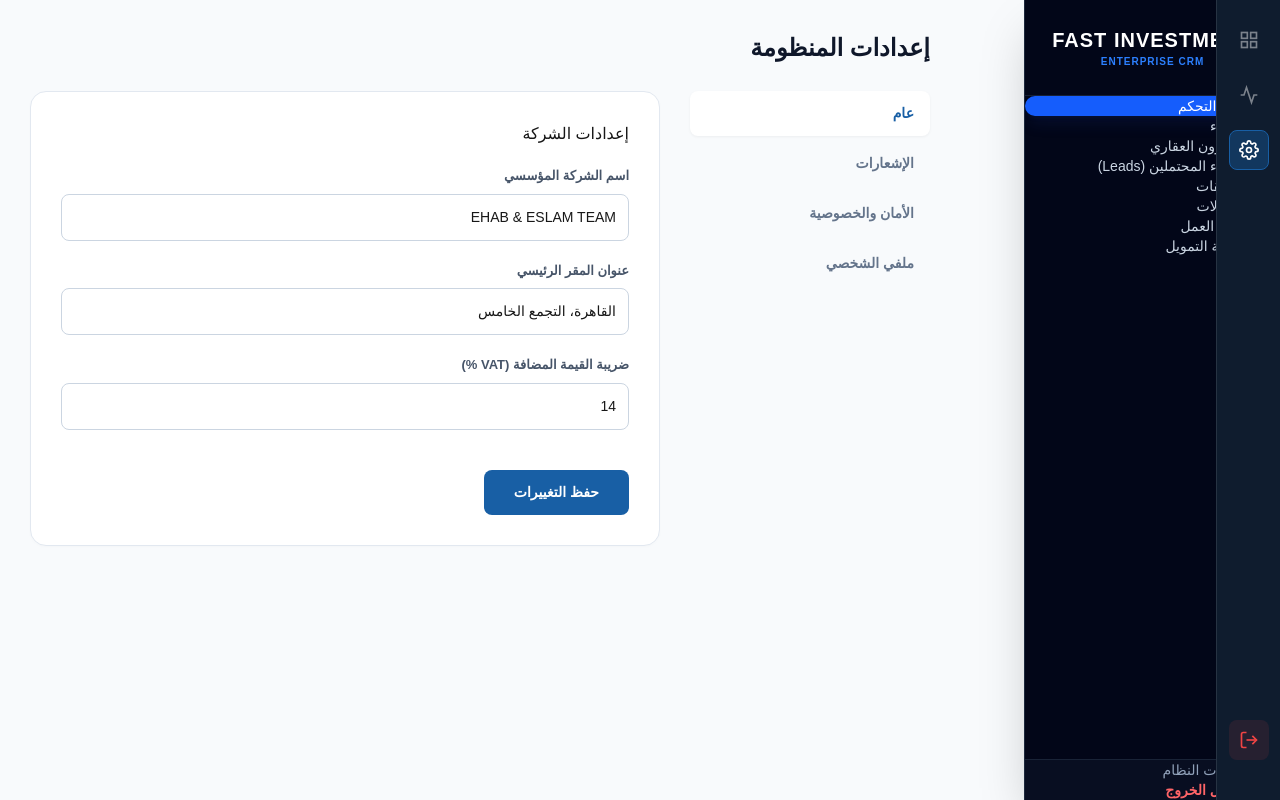
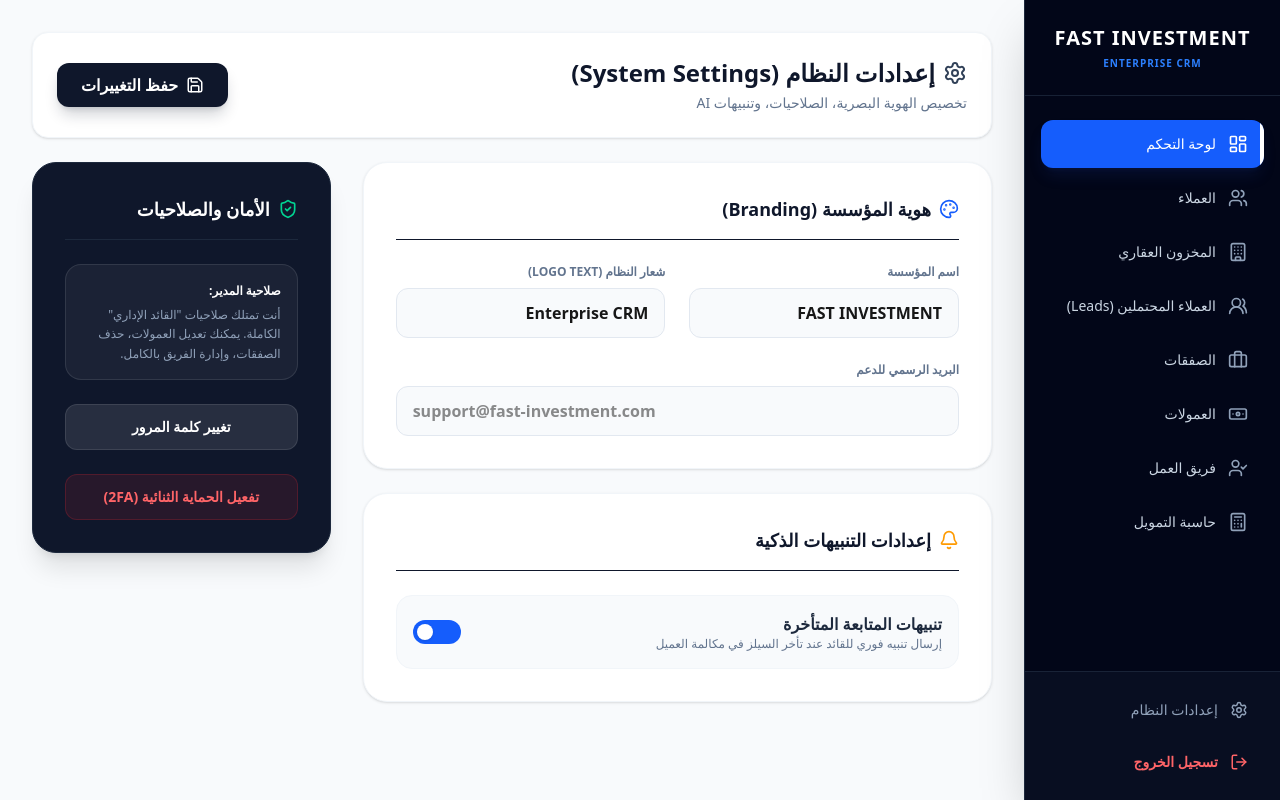
Before and after one commit to ehabalqadi001-lang/Real-estate-CRM-Manager-, a Next.js app: page /dashboard/settings in a window 1280 px wide. Built offline with nearby package versions, Linux system fonts and the light colour scheme; no server answers.

Commit message:
Fix: Unified Radical UI for Settings page and removed legacy layout conflicts

```diff
--- a/src/app/dashboard/settings/page.tsx
+++ b/src/app/dashboard/settings/page.tsx
@@ -1,183 +1,106 @@
-"use client";
-import React, { useState, useEffect } from 'react';
-import Link from 'next/link';
-import { supabase } from '@/lib/supabase';
-import { useRouter } from 'next/navigation';
+import { Settings, ShieldCheck, Palette, Bell, Save, AlertTriangle } from 'lucide-react'
 
-const CSS_STYLES = `
-  * { box-sizing: border-box; margin: 0; padding: 0; font-family: 'Cairo', sans-serif !important; }
-  .dashboard-container { display: flex; background: #f8fafc; min-height: 100vh; direction: rtl; }
+export const dynamic = 'force-dynamic'
 
-  .sidebar { width: 64px; background: #0f1c2e; display: flex; flex-direction: column; align-items: center; padding: 20px 0; gap: 15px; position: fixed; right: 0; top: 0; bottom: 0; z-index: 50;}
-  .nav-item { width: 40px; height: 40px; border-radius: 8px; display: flex; align-items: center; justify-content: center; color: rgba(255,255,255,0.45); cursor: pointer; text-decoration: none; transition: 0.2s; }
-  .nav-item:hover { background: rgba(255,255,255,0.1); color: #fff; }
-  .nav-item.active { background: rgba(24,95,165,0.4); color: #fff; border: 1px solid #185FA5; }
+export default async function SettingsPage() {
+  let fetchError = null
+  let exactErrorDetails = null
 
-  /* زر خروج محترف في أسفل القائمة الجانبية */
-  .logout-container { margin-top: auto; padding-bottom: 20px; }
-  .btn-logout-icon { width: 40px; height: 40px; border-radius: 8px; display: flex; align-items: center; justify-content: center; color: #ef4444; cursor: pointer; border: none; background: rgba(239, 68, 68, 0.1); transition: 0.2s; }
-  .btn-logout-icon:hover { background: #ef4444; color: #fff; }
-
-  .main-content { margin-right: 64px; flex: 1; padding: 30px; max-width: 1000px; margin-left: auto; margin-right: auto;}
-  .header-title { font-size: 24px; font-weight: 800; color: #0f172a; margin-bottom: 25px; }
-
-  .settings-layout { display: flex; gap: 30px; }
-  @media (max-width: 768px) { .settings-layout { flex-direction: column; } }
-
-  /* تبويبات الإعدادات */
-  .settings-tabs { width: 240px; display: flex; flex-direction: column; gap: 5px; }
-  .tab-btn { padding: 12px 16px; border: none; background: transparent; text-align: right; border-radius: 8px; font-size: 14px; font-weight: 700; color: #64748b; cursor: pointer; transition: 0.2s; }
-  .tab-btn.active { background: #fff; color: #185FA5; box-shadow: 0 1px 3px rgba(0,0,0,0.05); }
-
-  .settings-content { flex: 1; background: #fff; border-radius: 16px; border: 1px solid #e2e8f0; padding: 30px; box-shadow: 0 1px 3px rgba(0,0,0,0.02); }
-
-  .form-group { margin-bottom: 20px; }
-  .form-label { display: block; font-size: 13px; font-weight: 700; color: #475569; margin-bottom: 8px; }
-  .form-input { width: 100%; padding: 12px; border: 1px solid #cbd5e1; border-radius: 8px; font-size: 14px; outline: none; }
-  .form-input:focus { border-color: #185FA5; }
-
-  .toggle-container { display: flex; align-items: center; justify-content: space-between; padding: 15px; background: #f8fafc; border-radius: 12px; margin-bottom: 10px; border: 1px solid #f1f5f9; }
-  .toggle-info h4 { font-size: 14px; font-weight: 800; color: #0f172a; }
-  .toggle-info p { font-size: 12px; color: #64748b; margin-top: 2px; }
-
-  .btn-save { background: #185FA5; color: #fff; border: none; padding: 12px 30px; border-radius: 8px; font-size: 14px; font-weight: 700; cursor: pointer; margin-top: 20px; }
-`;
-
-export default function SettingsPage() {
-  const router = useRouter();
-  const [activeTab, setActiveTab] = useState('general');
-  const [loading, setLoading] = useState(false);
-
-  // بيانات الإعدادات (كمثال)
-  const [settings, setSettings] = useState({
-    companyName: 'EHAB & ESLAM TEAM',
-    address: 'القاهرة، التجمع الخامس',
-    vatRate: '14',
-    pushEnabled: true,
-    whatsappAlerts: true
-  });
-
-  const handleLogout = async () => {
-    if (confirm("هل أنت متأكد من تسجيل الخروج؟")) {
-      await supabase.auth.signOut();
-      router.push('/login');
-    }
-  };
-
-  const handleSave = () => {
-    setLoading(true);
-    // محاكاة حفظ البيانات
-    setTimeout(() => {
-      setLoading(false);
-      alert("✅ تم حفظ الإعدادات بنجاح.");
-    }, 800);
-  };
+  try {
+    // هنا سيتم مستقبلاً جلب إعدادات النظام من جدول (system_settings) في Supabase
+  } catch (e: any) {
+    fetchError = "تعذر تحميل إعدادات النظام الحالية."
+    exactErrorDetails = e.message
+  }
 
   return (
-    <div className="dashboard-container">
-      {/* ❌ الشكل القديم (يزعج برامج الفحص الأمني) */}
-<style dangerouslySetInnerHTML={{ __html: CSS_STYLES }} />
-
-{/* ✅ الشكل الحديث والآمن تماماً في React */}
-<style>{CSS_STYLES}</style>
-
-      {/* Sidebar المحدث بوضع زر الخروج في الأسفل */}
-      <div className="sidebar">
-        <Link href="/dashboard" className="nav-item"><svg width="20" height="20" fill="none" stroke="currentColor" strokeWidth="2" viewBox="0 0 24 24"><rect x="3" y="3" width="7" height="7"/><rect x="14" y="3" width="7" height="7"/><rect x="14" y="14" width="7" height="7"/><rect x="3" y="14" width="7" height="7"/></svg></Link>
-        <Link href="/dashboard/leads" className="nav-item"><svg width="20" height="20" fill="none" stroke="currentColor" strokeWidth="2" viewBox="0 0 24 24"><polyline points="22 12 18 12 15 21 9 3 6 12 2 12"/></svg></Link>
-        <Link href="/dashboard/settings" className="nav-item active"><svg width="20" height="20" fill="none" stroke="currentColor" strokeWidth="2" viewBox="0 0 24 24"><circle cx="12" cy="12" r="3"/><path d="M19.4 15a1.65 1.65 0 0 0 .33 1.82l.06.06a2 2 0 0 1 0 2.83 2 2 0 0 1-2.83 0l-.06-.06a1.65 1.65 0 0 0-1.82-.33 1.65 1.65 0 0 0-1 1.51V21a2 2 0 0 1-2 2 2 2 0 0 1-2-2v-.09A1.65 1.65 0 0 0 9 19.4a1.65 1.65 0 0 0-1.82.33l-.06.06a2 2 0 0 1-2.83 0 2 2 0 0 1 0-2.83l.06-.06a1.65 1.65 0 0 0 .33-1.82 1.65 1.65 0 0 0-1.51-1H3a2 2 0 0 1-2-2 2 2 0 0 1 2-2h.09A1.65 1.65 0 0 0 4.6 9a1.65 1.65 0 0 0-.33-1.82l-.06-.06a2 2 0 0 1 0-2.83 2 2 0 0 1 2.83 0l.06.06a1.65 1.65 0 0 0 1.82.33H9a1.65 1.65 0 0 0 1-1.51V3a2 2 0 0 1 2-2 2 2 0 0 1 2 2v.09a1.65 1.65 0 0 0 1 1.51 1.65 1.65 0 0 0 1.82-.33l.06-.06a2 2 0 0 1 2.83 0 2 2 0 0 1 0 2.83l-.06.06a1.65 1.65 0 0 0-.33 1.82V9a1.65 1.65 0 0 0 1.51 1H21a2 2 0 0 1 2 2 2 2 0 0 1-2 2h-.09a1.65 1.65 0 0 0-1.51 1z"/></svg></Link>
-
-        {/* زر الخروج المدمج في القائمة */}
-        <div className="logout-container">
-          <button className="btn-logout-icon" onClick={handleLogout} title="تسجيل الخروج">
-            <svg width="20" height="20" fill="none" stroke="currentColor" strokeWidth="2" viewBox="0 0 24 24"><path d="M9 21H5a2 2 0 0 1-2-2V5a2 2 0 0 1 2-2h4"/><polyline points="16 17 21 12 16 7"/><line x1="21" y1="12" x2="9" y2="12"/></svg>
-          </button>
+    <div className="space-y-6" dir="rtl">
+      {/* الهيدر القياسي */}
+      <div className="flex justify-between items-center bg-white p-6 rounded-2xl shadow-sm border border-slate-100">
+        <div>
+          <h1 className="text-2xl font-bold text-slate-900 flex items-center gap-2">
+            <Settings className="text-slate-700" /> إعدادات النظام (System Settings)
+          </h1>
+          <p className="text-sm text-slate-500 mt-1">تخصيص الهوية البصرية، الصلاحيات، وتنبيهات AI</p>
         </div>
+        <button className="flex items-center gap-2 bg-slate-900 hover:bg-slate-800 text-white px-6 py-2.5 rounded-xl transition-all font-bold shadow-lg shadow-slate-900/20">
+          <Save size={18} /> حفظ التغييرات
+        </button>
       </div>
 
-      <div className="main-content">
-        <h1 className="header-title">إعدادات المنظومة</h1>
+      {/* صائد الأخطاء */}
+      {fetchError ? (
+        <div className="bg-white rounded-3xl border-2 border-red-50 p-12 text-center shadow-sm">
+          <AlertTriangle size={32} className="text-red-500 mx-auto mb-4" />
+          <p className="text-red-600 font-bold">{fetchError}</p>
+          <code className="mt-2 block text-xs font-mono text-slate-400" dir="ltr">{exactErrorDetails}</code>
+        </div>
+      ) : (
+        <div className="grid grid-cols-1 xl:grid-cols-3 gap-8">
 
-        <div className="settings-layout">
-          {/* الجانب الأيمن: التبويبات */}
-          <div className="settings-tabs">
-            <button className={`tab-btn ${activeTab === 'general' ? 'active' : ''}`} onClick={() => setActiveTab('general')}>عام</button>
-            <button className={`tab-btn ${activeTab === 'notifications' ? 'active' : ''}`} onClick={() => setActiveTab('notifications')}>الإشعارات</button>
-            <button className={`tab-btn ${activeTab === 'security' ? 'active' : ''}`} onClick={() => setActiveTab('security')}>الأمان والخصوصية</button>
-            <button className={`tab-btn ${activeTab === 'account' ? 'active' : ''}`} onClick={() => setActiveTab('account')}>ملفي الشخصي</button>
+          {/* القسم الأول: الهوية والبراندنج */}
+          <div className="xl:col-span-2 space-y-6">
+            <div className="bg-white p-8 rounded-3xl border border-slate-100 shadow-sm">
+              <h3 className="text-lg font-bold text-slate-900 mb-6 flex items-center gap-2 border-b pb-4">
+                <Palette className="text-blue-600" size={20} /> هوية المؤسسة (Branding)
+              </h3>
+
+              <div className="grid grid-cols-1 md:grid-cols-2 gap-6">
+                <div>
+                  <label className="block text-xs font-bold text-slate-500 mb-2 uppercase">اسم المؤسسة</label>
+                  <input type="text" defaultValue="FAST INVESTMENT" className="w-full px-4 py-3 border border-slate-200 rounded-xl focus:ring-2 focus:ring-blue-500 font-bold outline-none bg-slate-50" />
+                </div>
+                <div>
+                  <label className="block text-xs font-bold text-slate-500 mb-2 uppercase">شعار النظام (Logo Text)</label>
+                  <input type="text" defaultValue="Enterprise CRM" className="w-full px-4 py-3 border border-slate-200 rounded-xl focus:ring-2 focus:ring-blue-500 font-bold outline-none bg-slate-50" />
+                </div>
+                <div className="md:col-span-2">
+                  <label className="block text-xs font-bold text-slate-500 mb-2 uppercase">البريد الرسمي للدعم</label>
+                  <input type="email" placeholder="support@fast-investment.com" className="w-full px-4 py-3 border border-slate-200 rounded-xl focus:ring-2 focus:ring-blue-500 font-bold outline-none bg-slate-50 text-left" dir="ltr" />
+                </div>
+              </div>
+            </div>
+
+            {/* القسم الثاني: تنبيهات AI Calendar */}
+            <div className="bg-white p-8 rounded-3xl border border-slate-100 shadow-sm">
+              <h3 className="text-lg font-bold text-slate-900 mb-6 flex items-center gap-2 border-b pb-4">
+                <Bell className="text-amber-500" size={20} /> إعدادات التنبيهات الذكية
+              </h3>
+              <div className="space-y-4">
+                <div className="flex items-center justify-between p-4 bg-slate-50 rounded-2xl border border-slate-100">
+                  <div>
+                    <p className="font-bold text-slate-800">تنبيهات المتابعة المتأخرة</p>
+                    <p className="text-xs text-slate-500">إرسال تنبيه فوري للقائد عند تأخر السيلز في مكالمة العميل</p>
+                  </div>
+                  <div className="w-12 h-6 bg-blue-600 rounded-full relative"><div className="absolute left-1 top-1 w-4 h-4 bg-white rounded-full shadow-sm"></div></div>
+                </div>
+              </div>
+            </div>
           </div>
 
-          {/* الجانب الأيسر: المحتوى المتغير */}
-          <div className="settings-content">
-            {activeTab === 'general' && (
-              <div>
-                <h3 style={{marginBottom: '20px'}}>إعدادات الشركة</h3>
-                <div className="form-group">
-                  <label className="form-label">اسم الشركة المؤسسي</label>
-                  <input className="form-input" value={settings.companyName} onChange={e => setSettings({...settings, companyName: e.target.value})} />
+          {/* القسم الجانبي: الأمان والصلاحيات */}
+          <div className="xl:col-span-1 space-y-6">
+            <div className="bg-slate-900 text-white p-8 rounded-3xl shadow-xl border border-slate-800">
+              <h3 className="text-lg font-bold mb-6 flex items-center gap-2 border-b border-slate-800 pb-4">
+                <ShieldCheck className="text-emerald-400" size={20} /> الأمان والصلاحيات
+              </h3>
+              <div className="space-y-6">
+                <div className="p-4 bg-white/5 rounded-2xl border border-white/10 text-xs leading-relaxed text-slate-400">
+                  <strong className="text-white block mb-1">صلاحية المدير:</strong>
+                  أنت تمتلك صلاحيات "القائد الإداري" الكاملة. يمكنك تعديل العمولات، حذف الصفقات، وإدارة الفريق بالكامل.
                 </div>
-                <div className="form-group">
-                  <label className="form-label">عنوان المقر الرئيسي</label>
-                  <input className="form-input" value={settings.address} onChange={e => setSettings({...settings, address: e.target.value})} />
-                </div>
-                <div className="form-group">
-                  <label className="form-label">ضريبة القيمة المضافة (VAT %)</label>
-                  <input type="number" className="form-input" value={settings.vatRate} onChange={e => setSettings({...settings, vatRate: e.target.value})} />
-                </div>
+                <button className="w-full py-3 bg-white/10 hover:bg-white/20 rounded-xl text-sm font-bold transition-all border border-white/10">
+                  تغيير كلمة المرور
+                </button>
+                <button className="w-full py-3 bg-red-500/10 hover:bg-red-500/20 text-red-400 rounded-xl text-sm font-bold transition-all border border-red-500/20">
+                  تفعيل الحماية الثنائية (2FA)
+                </button>
               </div>
-            )}
+            </div>
+          </div>
 
-            {activeTab === 'notifications' && (
-              <div>
-                <h3 style={{marginBottom: '20px'}}>تفضيلات التنبيهات</h3>
-                <div className="toggle-container">
-                  <div className="toggle-info">
-                    <h4>إشعارات المتصفح (Web Push)</h4>
-                    <p>تنبيهك فوراً عند وصول Lead جديد أو استحقاق عمولة.</p>
-                  </div>
-                  <input type="checkbox" checked={settings.pushEnabled} onChange={e => setSettings({...settings, pushEnabled: e.target.checked})} style={{width:'20px', height:'20px', accentColor: '#185FA5'}} />
-                </div>
-                <div className="toggle-container">
-                  <div className="toggle-info">
-                    <h4>تنبيهات WhatsApp الآلية</h4>
-                    <p>إرسال رسائل آلية للعملاء عند الحجز أو تذكير الأقساط.</p>
-                  </div>
-                  <input type="checkbox" checked={settings.whatsappAlerts} onChange={e => setSettings({...settings, whatsappAlerts: e.target.checked})} style={{width:'20px', height:'20px', accentColor: '#185FA5'}} />
-                </div>
-              </div>
-            )}
-
-            {activeTab === 'security' && (
-              <div>
-                <h3 style={{marginBottom: '20px'}}>الأمان</h3>
-                <div className="form-group">
-                  <label className="form-label">تغيير كلمة المرور</label>
-                  <input type="password" placeholder="كلمة المرور الجديدة" className="form-input" />
-                </div>
-                <button className="btn-save" style={{background: '#64748b'}}>تحديث كلمة المرور</button>
-              </div>
-            )}
-
-            {activeTab === 'account' && (
-              <div>
-                <h3 style={{marginBottom: '20px'}}>بياناتي الشخصية</h3>
-                <div className="form-group">
-                  <label className="form-label">الاسم الكامل</label>
-                  <input className="form-input" value="EHAB MOHAMED ALQADI" disabled />
-                </div>
-                <div className="form-group">
-                  <label className="form-label">المسمى الوظيفي</label>
-                  <input className="form-input" value="المدير العام (Super Admin)" disabled />
-                </div>
-              </div>
-            )}
-
-            <button className="btn-save" onClick={handleSave} disabled={loading}>
-              {loading ? 'جاري الحفظ...' : 'حفظ التغييرات'}
-            </button>
-          </div>
         </div>
-      </div>
+      )}
     </div>
-  );
+  )
 }
```
